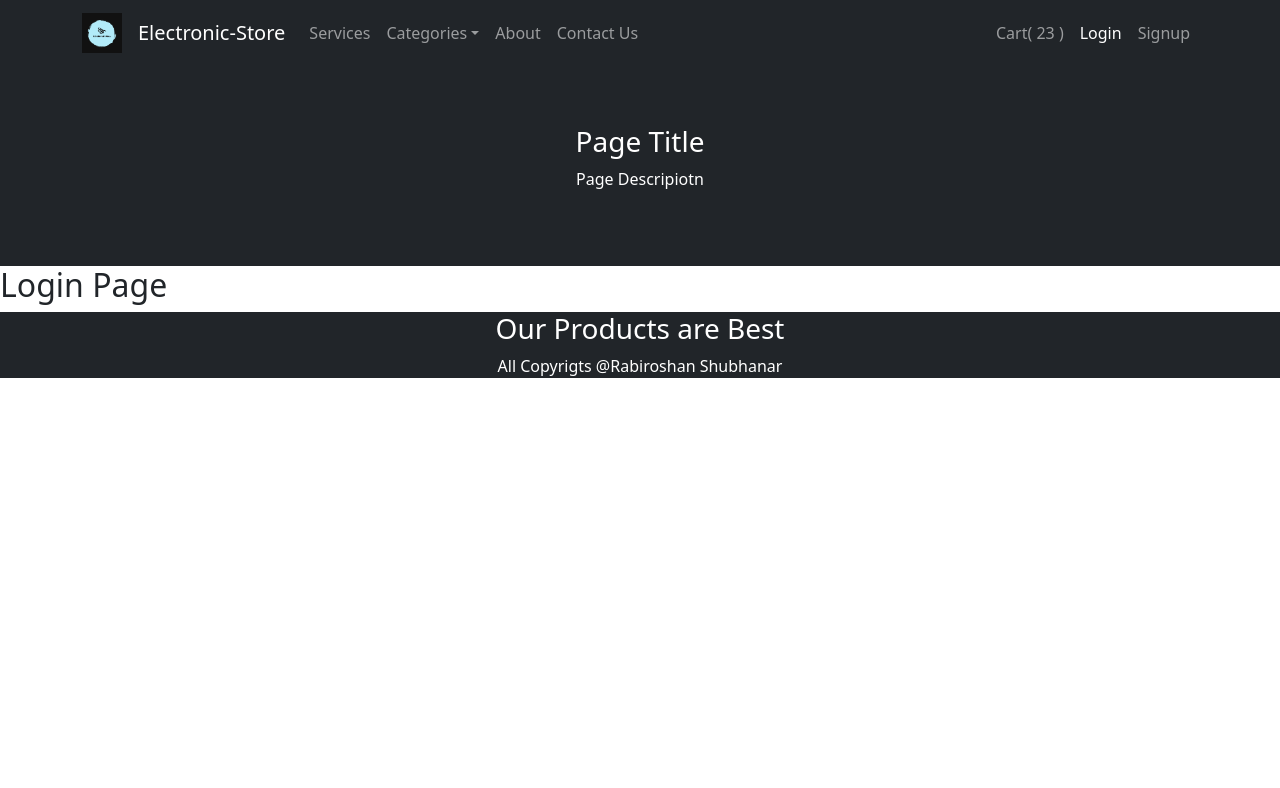
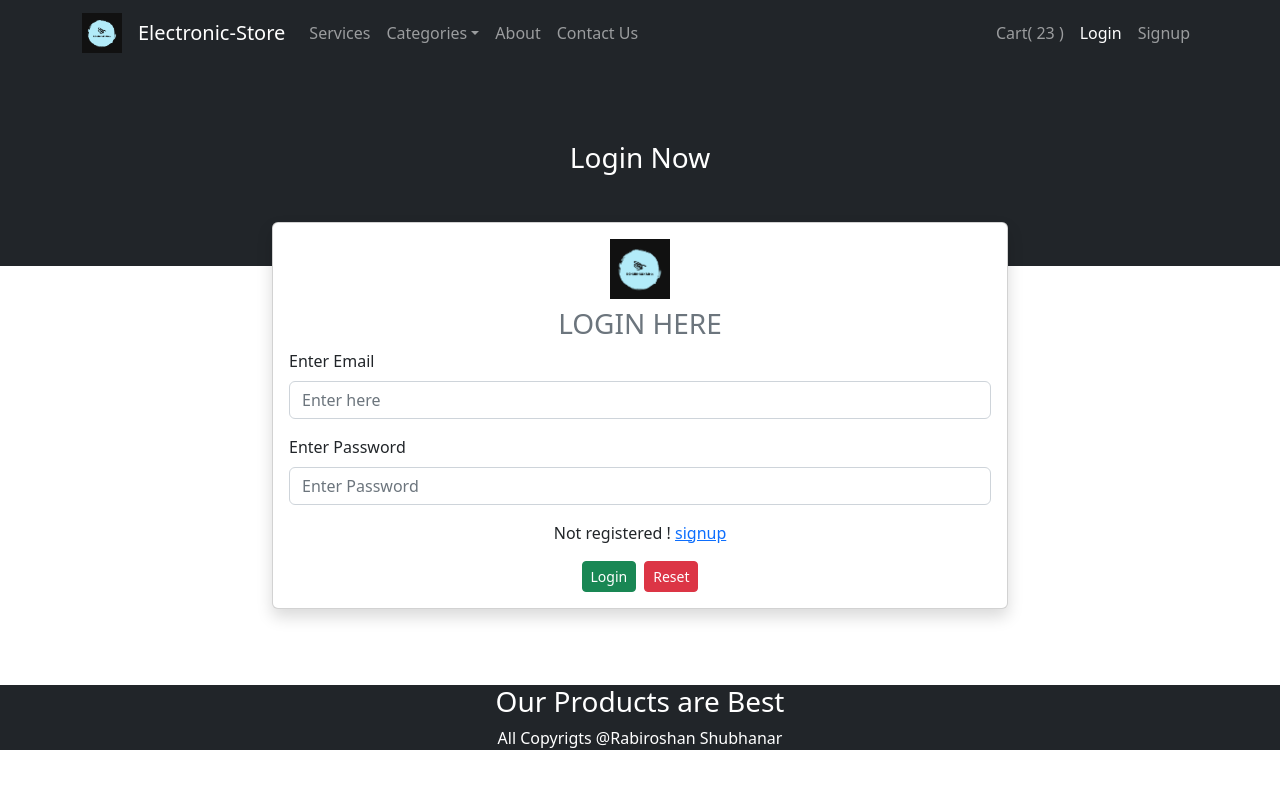
Before and after one commit to rshubhankar11/electronic-store, a React (Create React App) app: page /login in a window 1280 px wide. Shown: the top 788 px of the page. Built offline with nearby package versions, Linux system fonts and the light colour scheme.

Commit message:
09-04-23 added login page

```diff
--- a/src/pages/login.js
+++ b/src/pages/login.js
@@ -1,10 +1,185 @@
 import React from "react";
-import Base from "../components/Base";
+import Base from "./../components/Base";
+import {
+  Alert,
+  Button,
+  Card,
+  Col,
+  Container,
+  Form,
+  Row,
+  Spinner,
+} from "react-bootstrap";
+import { useState } from "react";
+import { toast } from "react-toastify";
+import { loginUser } from "../services/user.service";
+import { NavLink } from "react-router-dom";
 
 const Login = () => {
+  let [data, setData] = useState({
+    email: "",
+    password: "",
+  });
+
+  let [loading, setLoading] = useState(false);
+
+  // *This will handel the change
+  const handleChange = (event, property) => {
+    console.log(event);
+    setData({
+      ...data,
+      [property]: event.target.value,
+    });
+  };
+
+  // !To handle error
+  let [myError, setMyError] = useState({
+    isError: false,
+    errorData: null,
+  });
+  // *This will cleare the data
+  const clearData = () => {
+    setData({
+      email: "",
+      password: "",
+    });
+
+    setMyError({
+      isError: false,
+      errorData: null,
+    });
+  };
+
+  const submitLogin = (event) => {
+    event.preventDefault();
+    if (data.email === undefined || data.email.trim() === "") {
+      toast.error("Email required");
+    }
+    if (data.password === undefined || data.password.trim() === "") {
+      toast.error("password required");
+    }
+    setLoading(true);
+    // login user api call
+    loginUser(data)
+      .then((userData) => {
+        console.log(userData);
+        toast.success("Loged in");
+      })
+      .catch((error) => {
+        console.clear();
+        console.log(error);
+        setMyError({
+          isError: true,
+          errorData: error,
+        });
+
+        toast.error(error.response.data.message);
+      })
+      .finally(() => {
+        setLoading(false);
+      });
+  };
+
+  const loginForm = () => {
+    return (
+      <Container>
+        <Row>
+          <Col sm={{ span: 8, offset: 2 }}>
+            <Card
+              className="my-3 shadow"
+              style={{
+                position: "relative",
+                top: -60,
+              }}
+            >
+              <Card.Body>
+                <div>
+                  <Container className="text-center">
+                    <img
+                      src="title_log.png"
+                      alt="my logo"
+                      width={60}
+                      height={60}
+                    />
+                  </Container>
+                  <h3 className="text-center mt-2 text-muted">LOGIN HERE</h3>
+                </div>
+                <Alert
+                  onClose={() => {
+                    setMyError({
+                      isError: false,
+                      errorData: null,
+                    });
+                  }}
+                  dismissible
+                  variant="danger"
+                  show={myError.isError}
+                >
+                  {myError?.errorData?.response?.data?.message}
+                </Alert>
+                <Form onSubmit={submitLogin}>
+                  <Form.Group className="mb-3" controlId="formName">
+                    <Form.Label>Enter Email</Form.Label>
+                    <Form.Control
+                      type="text"
+                      placeholder="Enter here"
+                      onChange={(event) => {
+                        handleChange(event, "email");
+                      }}
+                      value={data.email}
+                    />
+                  </Form.Group>
+
+                  <Form.Group className="mb-3" controlId="formPassword">
+                    <Form.Label>Enter Password</Form.Label>
+                    <Form.Control
+                      type="password"
+                      placeholder="Enter Password"
+                      onChange={(event) => {
+                        handleChange(event, "password");
+                      }}
+                      value={data.password}
+                    />
+                  </Form.Group>
+
+                  <Container className="text-center">
+                    <p>
+                      Not registered ! <NavLink to="/signup">signup</NavLink>
+                    </p>
+                  </Container>
+                  <Container className="text-center">
+                    <Button variant="success" size="sm" type="submit">
+                      <Spinner
+                        as="span"
+                        animation="border"
+                        size="sm"
+                        role="status"
+                        aria-hidden="true"
+                        hidden={!loading}
+                      />
+                      <span hidden={!loading}>Loading...</span>
+                      <span hidden={loading}>Login</span>
+                    </Button>
+                    <Button
+                      className="ms-2"
+                      variant="danger"
+                      size="sm"
+                      onClick={clearData}
+                    >
+                      Reset
+                    </Button>
+                  </Container>
+                </Form>
+              </Card.Body>
+            </Card>
+          </Col>
+        </Row>
+      </Container>
+    );
+  };
   return (
-    <Base>
-      <h2>Login Page</h2>
+    <Base title="Login Now" description={null}>
+      {loginForm()}
     </Base>
   );
 };
--- a/src/pages/signup.js
+++ b/src/pages/signup.js
@@ -1,9 +1,18 @@
 import React from "react";
 import Base from "./../components/Base";
-import { Button, Card, Col, Container, Form, Row } from "react-bootstrap";
+import {
+  Button,
+  Card,
+  Col,
+  Container,
+  Form,
+  Row,
+  Spinner,
+} from "react-bootstrap";
 import { useState } from "react";
 import { toast } from "react-toastify";
 import { registerUser } from "../services/user.service";
+import { NavLink } from "react-router-dom";
 
 const Signup = () => {
   //* Here we will store the data
@@ -16,8 +25,9 @@ const Signup = () => {
     about: "",
   });
 
+  let [loading, setLoading] = useState(false);
+
   // *This will handel the change
-
   const handleChange = (event, property) => {
     console.log(event);
     setData({
@@ -26,6 +36,11 @@ const Signup = () => {
     });
   };
 
+  // !To handle error
+  let [myError, setMyError] = useState({
+    isError: false,
+    errorData: null,
+  });
   // *This will cleare the data
   const clearData = () => {
     setData({
@@ -36,13 +51,12 @@ const Signup = () => {
       gender: "",
       about: "",
     });
+
+    setMyError({
+      isError: false,
+      errorData: null,
+    });
   };
-
-  // // !To handle error
-  // let [error, setError] = useState({
-  //   isError: false,
-  //   errorData: null,
-  // });
 
   // To save the user on submit
   const submitForm = (event) => {
@@ -71,6 +85,7 @@ const Signup = () => {
 
     // resgistering user
 
+    setLoading(true);
     registerUser(data)
       .then((userData) => {
         console.log(userData);
@@ -78,8 +93,17 @@ const Signup = () => {
         clearData();
       })
       .catch((error) => {
+        console.clear();
         console.log(error);
+        setMyError({
+          isError: true,
+          errorData: error,
+        });
+
         toast.error("Somthing went wrong !!");
+      })
+      .finally(() => {
+        setLoading(false);
       });
   };
 
@@ -93,7 +117,13 @@ const Signup = () => {
           */}
           {/* {JSON.stringify(data)} */}
           <Col sm={{ span: 8, offset: 2 }}>
-            <Card className="my-3 shadow">
+            <Card
+              className="my-3 shadow"
+              style={{
+                position: "relative",
+                top: -60,
+              }}
+            >
               <Card.Body>
                 <div>
                   <Container className="text-center">
@@ -116,7 +146,11 @@ const Signup = () => {
                         handleChange(event, "name");
                       }}
                       value={data.name}
+                      isInvalid={myError?.errorData?.response?.data?.name}
                     />
+                    <Form.Control.Feedback type="inValid">
+                      {myError.errorData?.response?.data?.name}
+                    </Form.Control.Feedback>
                   </Form.Group>
 
                   <Form.Group className="mb-3" controlId="formEmail">
@@ -128,7 +162,11 @@ const Signup = () => {
                         handleChange(event, "email");
                       }}
                       value={data.email}
+                      isInvalid={myError?.errorData?.response?.data?.email}
                     />
+                    <Form.Control.Feedback type="inValid">
+                      {myError.errorData?.response?.data?.email}
+                    </Form.Control.Feedback>
                     <Form.Text className="text-muted">
                       We'll never share your email with anyone else.
                     </Form.Text>
@@ -143,7 +181,11 @@ const Signup = () => {
                         handleChange(event, "password");
                       }}
                       value={data.password}
+                      isInvalid={myError?.errorData?.response?.data?.password}
                     />
+                    <Form.Control.Feedback type="inValid">
+                      {myError.errorData?.response?.data?.password}
+                    </Form.Control.Feedback>
                   </Form.Group>
                   <Form.Group className="mb-3" controlId="formConfirmPassword">
                     <Form.Label>Re-enter Password</Form.Label>
@@ -196,16 +238,29 @@ const Signup = () => {
                         handleChange(event, "about");
                       }}
                       value={data.about}
+                      isInvalid={myError?.errorData?.response?.data?.about}
                     ></Form.Control>
+                    <Form.Control.Feedback type="inValid">
+                      {myError.errorData?.response?.data?.name}
+                    </Form.Control.Feedback>
                   </Form.Group>
                   <Container className="text-center">
                     <p>
-                      Already registtered!! <a href="/">Login</a>
+                      Already registtered!! <NavLink to="/login">Login</NavLink>
                     </p>
                   </Container>
                   <Container className="text-center">
                     <Button variant="success" size="sm" type="submit">
-                      Register
+                      <Spinner
+                        as="span"
+                        animation="border"
+                        size="sm"
+                        role="status"
+                        aria-hidden="true"
+                        hidden={!loading}
+                      />
+                      <span hidden={!loading}>Loading...</span>
+                      <span hidden={loading}>Register</span>
                     </Button>
                     <Button
                       className="ms-2"
@@ -225,7 +280,11 @@ const Signup = () => {
     );
   };
 
-  return <Base>{registerForm()}</Base>;
+  return (
+    <Base title="Electro Store Signup" description={null}>
+      {registerForm()}
+    </Base>
+  );
 };
 
 export default Signup;
--- a/src/services/user.service.js
+++ b/src/services/user.service.js
@@ -1,9 +1,15 @@
 // !! All user servie APi calls
 
 import { publicAxios } from "./axios.service";
-
+// New user register
 export const registerUser = (userData) => {
   return publicAxios.post(`users`, userData).then((response) => {
     return response.data;
   });
 };
+//Login user
+export const loginUser = (userData) => {
+  return publicAxios
+    .post(`/auth/login`, userData)
+    .then((response) => response.data);
+};
```
